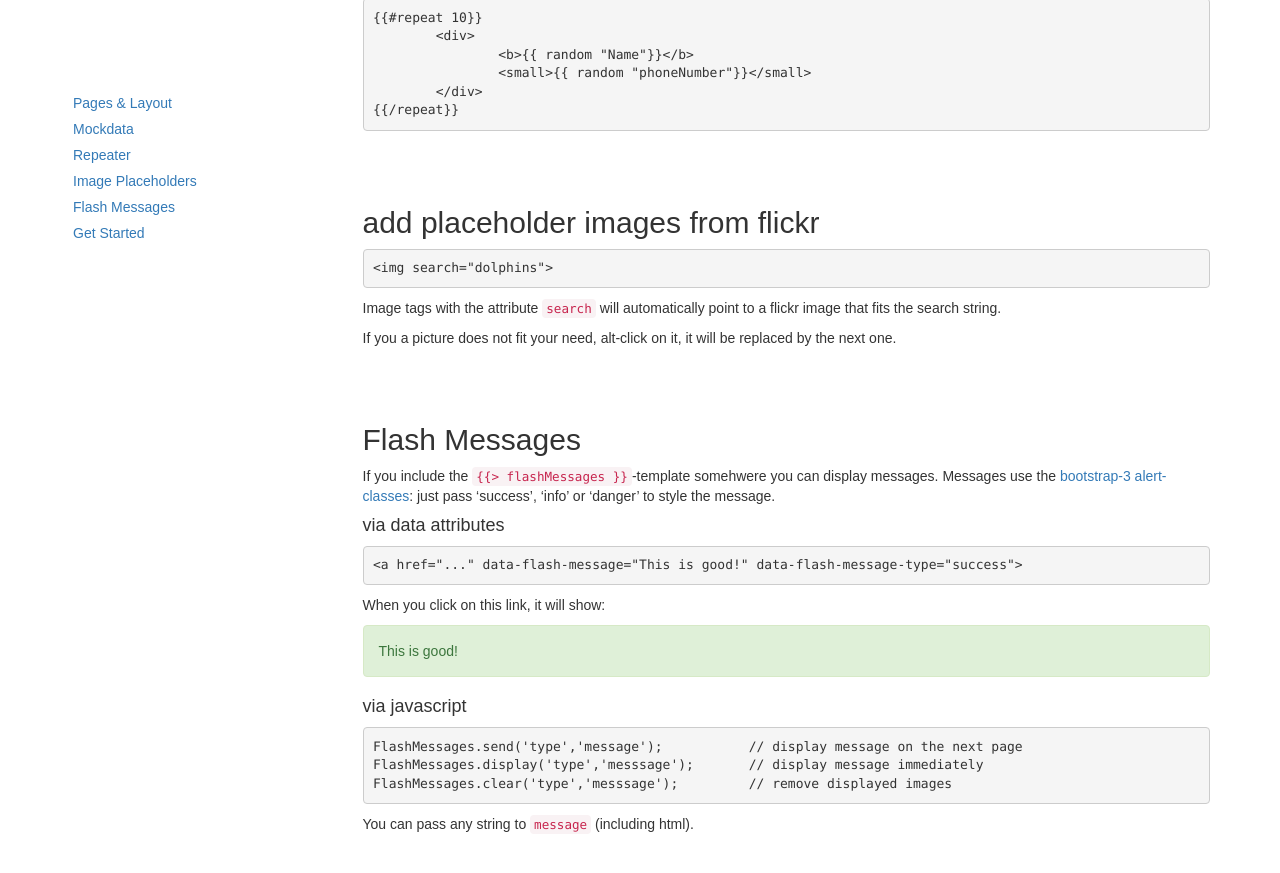
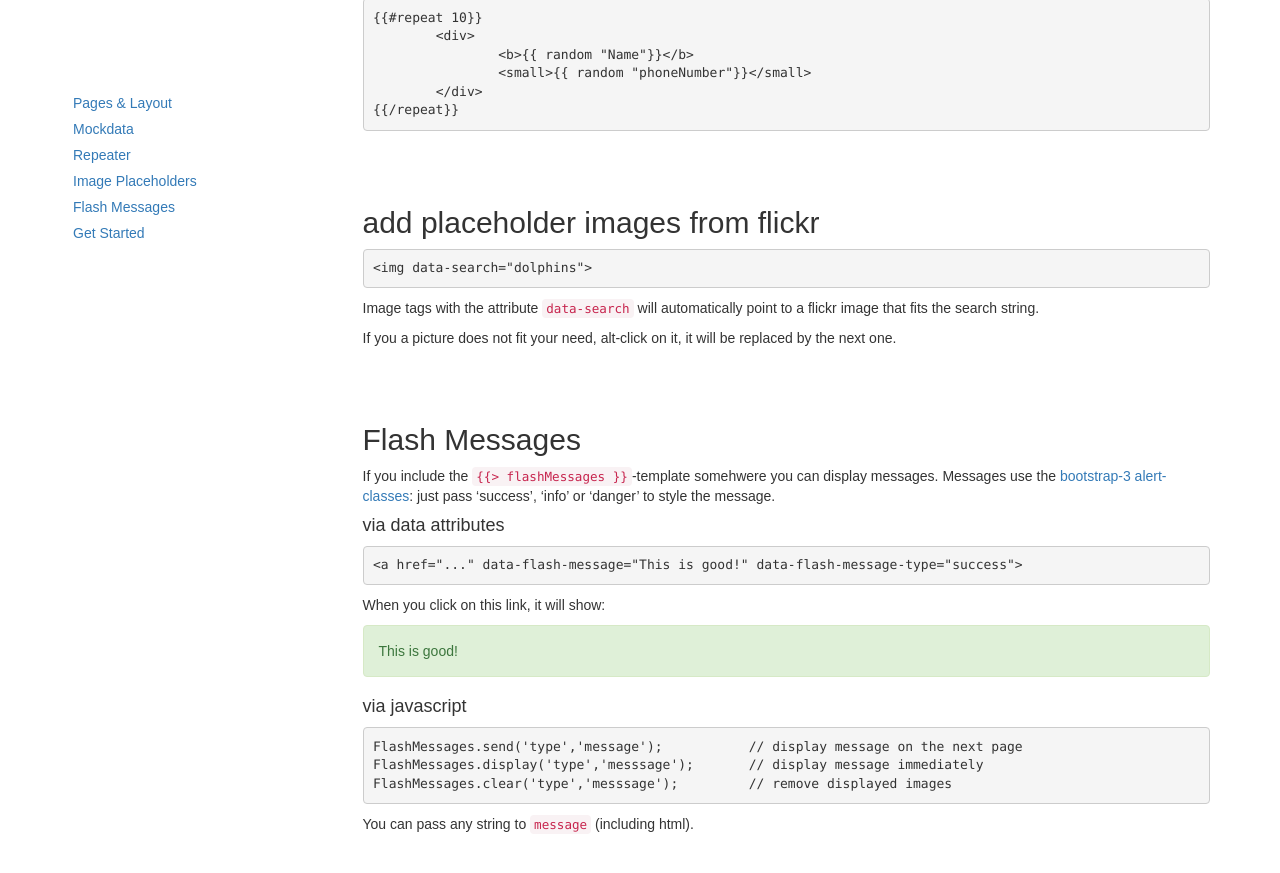
Before and after one commit to RolandStuder/jeizinen-meteor, a Jekyll site: the page built from index.md, in a window 1280 px wide and 900 px high, scrolled down 1701 px. Shown: the top 873 px of the window. Built offline with Jekyll 4.4.1, drawn with Linux system fonts in a browser that asks for light colours; nearby versions of some CDN libraries; some web fonts are replaced.

Commit message:
replaced 'search' with 'data-search' (image attributes)

```diff
--- a/index.md
+++ b/index.md
@@ -91,9 +91,9 @@ You can wrap any content with a repeater, to create lists, just pass an integer
 <a name="Image Placeholders"> </a>
 ## add placeholder images from flickr
 
-	<img search="dolphins">
+	<img data-search="dolphins">
 
-Image tags with the attribute `search` will automatically point to a flickr image that fits the search string.
+Image tags with the attribute `data-search` will automatically point to a flickr image that fits the search string.
 
 If you a picture does not fit your need, alt-click on it, it will be replaced by the next one.
 
```
